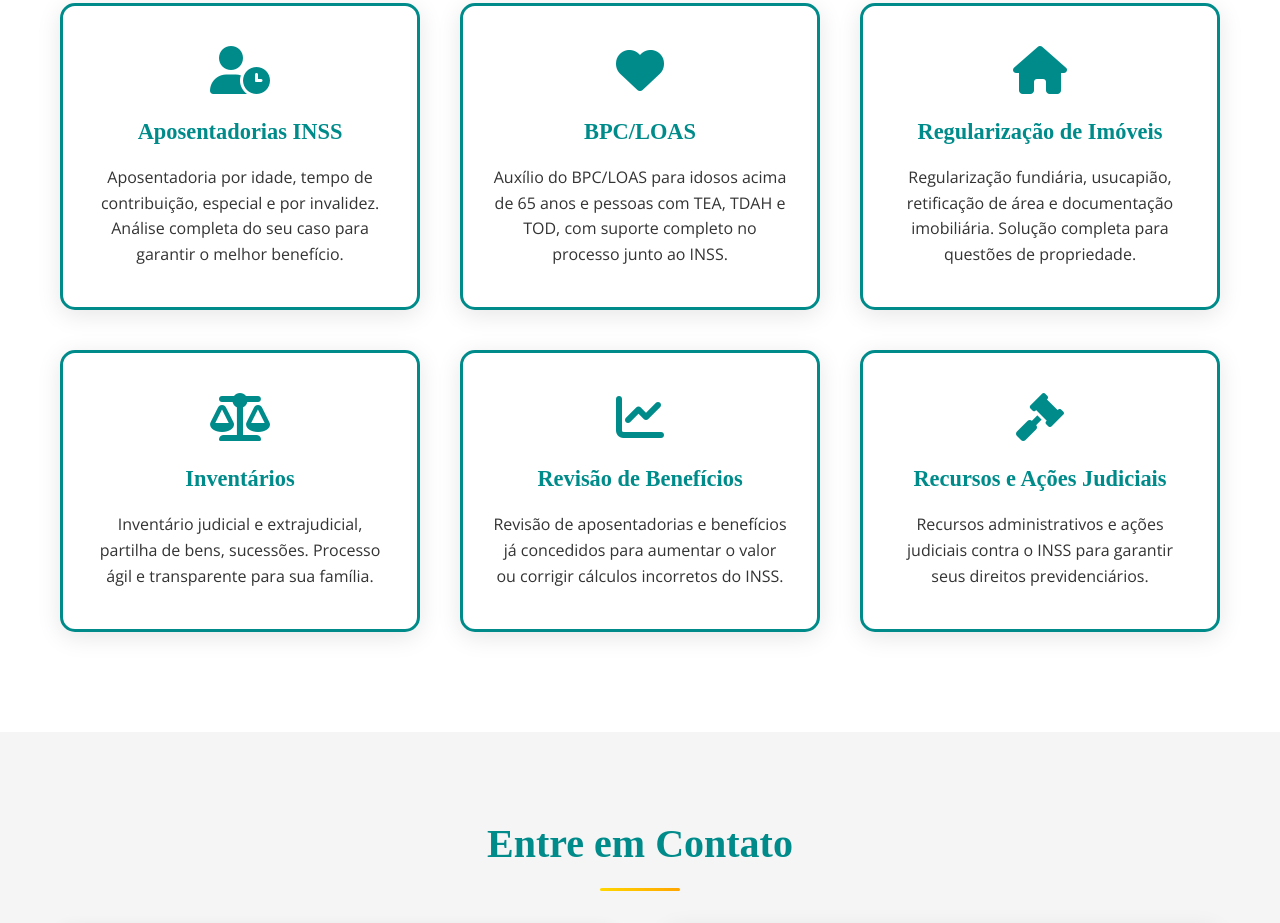
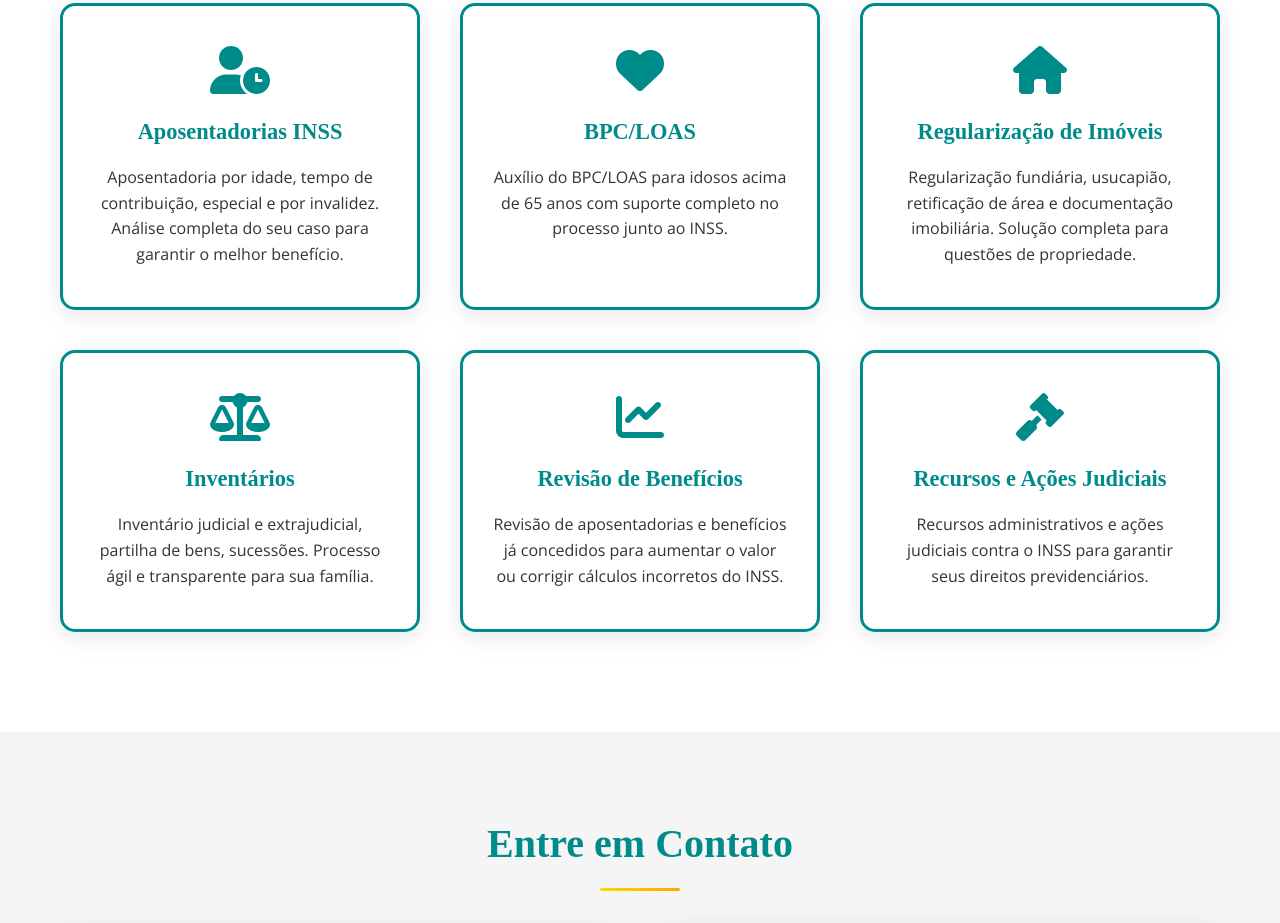
Before and after one commit to fefecal/fefecal.github.io, a plain HTML site: page index.html in a window 1280 px wide. Shown: the part 1720-2643 px from the top of the page. Drawn offline with nearby package versions, Linux system fonts and the light colour scheme.

Commit message:
Update index.html

```diff
--- a/index.html
+++ b/index.html
@@ -71,7 +71,7 @@
                 <div class="service-card">
                     <i class="fas fa-heart"></i>
                     <h3>BPC/LOAS</h3>
-                    <p>Auxílio do BPC/LOAS para idosos acima de 65 anos e pessoas com TEA, TDAH e TOD, com suporte completo no processo junto ao INSS.</p>
+                    <p>Auxílio do BPC/LOAS para idosos acima de 65 anos com suporte completo no processo junto ao INSS.</p>
                 </div>
 
                 <div class="service-card">
```
